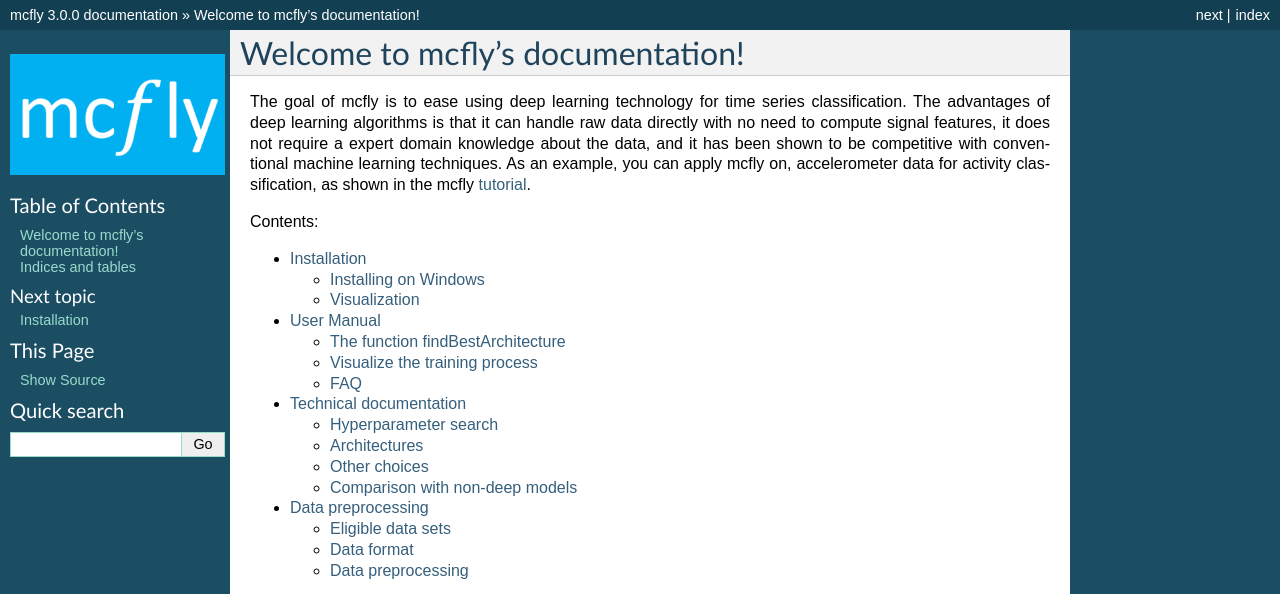
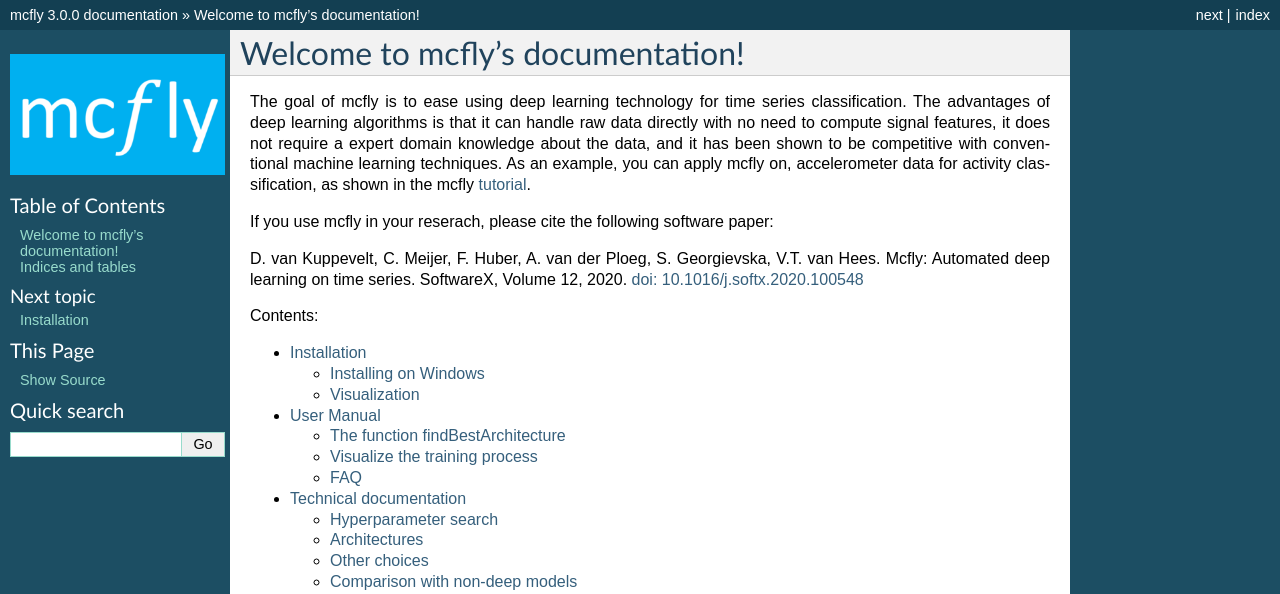
Before and after one commit to NLeSC/mcfly, a Sphinx documentation site: the page built from docs/index.rst, in a window 1280 px wide, cut to the strip 0-594 px from the top of the page. Built offline with Sphinx 7.4.7, drawn with Linux system fonts in a browser that asks for light colours.

Commit message:
Add softwareX citation to documentation

```diff
--- a/docs/index.rst
+++ b/docs/index.rst
@@ -12,6 +12,14 @@
 and it has been shown to be competitive with conventional machine learning techniques.
 As an example, you can apply mcfly on, accelerometer data for activity classification,
 as shown in the mcfly `tutorial <https://github.com/NLeSC/mcfly-tutorial>`_.
+
+If you use mcfly in your reserach, please cite the following software paper:
+
+D. van Kuppevelt, C. Meijer, F. Huber, A. van der Ploeg, S. Georgievska, V.T. van Hees. Mcfly: Automated deep learning on time series.
+SoftwareX,
+Volume 12,
+2020.
+`doi: 10.1016/j.softx.2020.100548 <https://doi.org/10.1016/j.softx.2020.100548>`_
 
 Contents:
 
```
